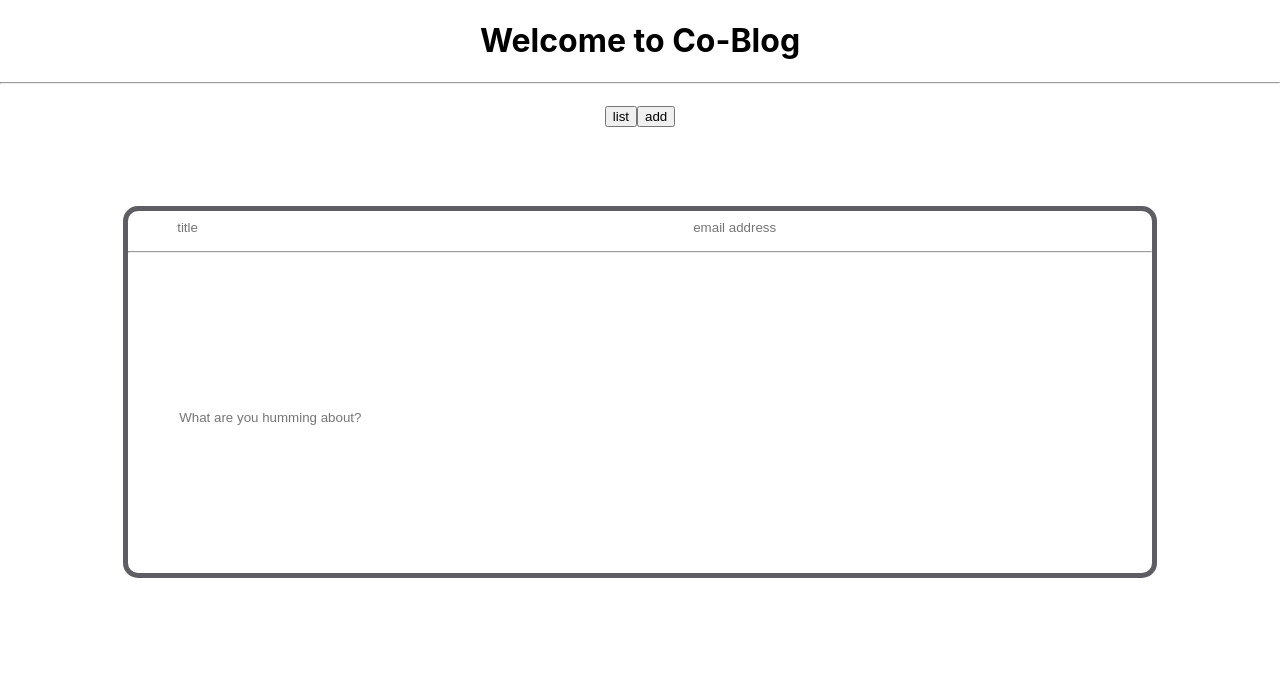
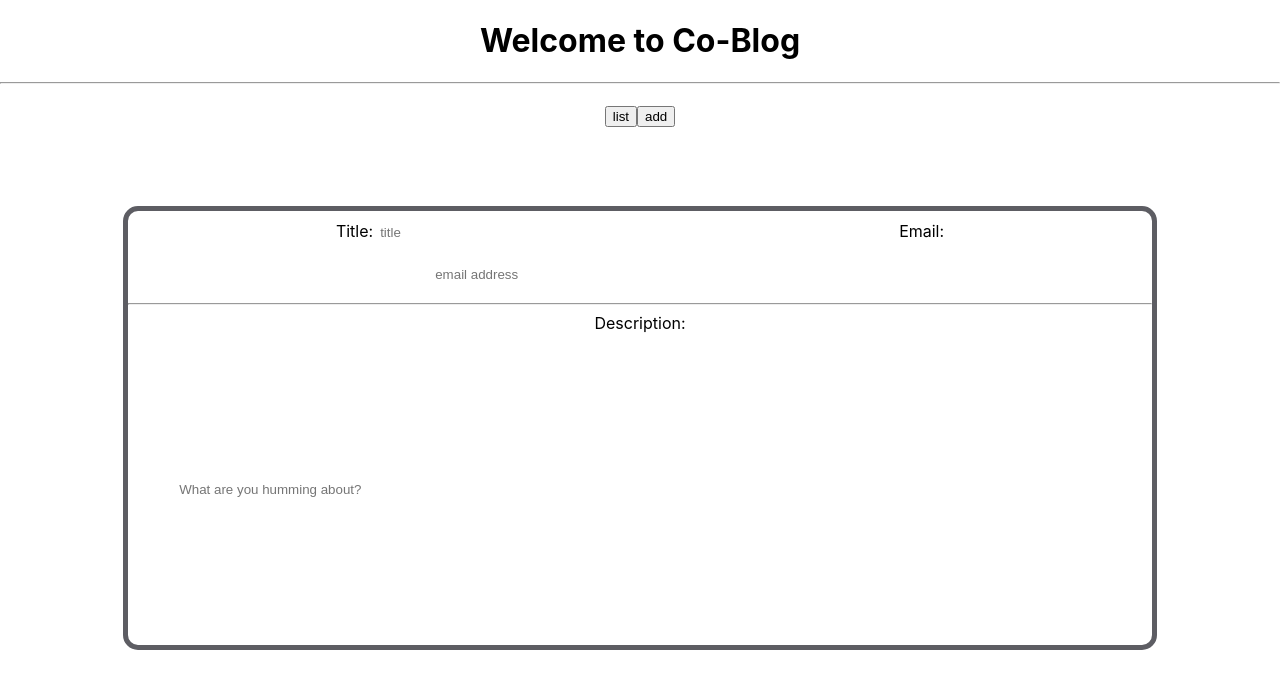
Before and after one commit to ssspiderzzz/blog-colinkz, a React (Create React App) app in the folder react-front-end/: page / in a window 1280 px wide. Shown: the top 688 px of the page. Built offline with nearby package versions, Linux system fonts and the light colour scheme.

Commit message:
add new submit post

```diff
--- a/react-front-end/src/App.js
+++ b/react-front-end/src/App.js
@@ -5,18 +5,36 @@ import NewBlog from "./components/NewBlog.js";
 
 export default function App(props) {
   const [state, setState] = useState("");
+  const [newBlog, setNewBlog] = useState({
+    title: "",
+    description: "",
+    email: ""
+  });
+
+  function onSubmit() {
+    axios
+      .post("/posts/submit", { newBlog: newBlog })
+      .then(() => {
+        window.location.href = "/";
+      })
+      .catch(err => console.log(err));
+  }
 
   return (
     <React.Fragment>
       <div className="App">
         <h1>Welcome to Co-Blog</h1>
         <hr />
-        <h1>{state.message}</h1>
+        <h1>{newBlog.title}</h1>
+        <h1>{newBlog.email}</h1>
+        <h1>{newBlog.description}</h1>
         <header>
           <button id="list">list</button>
-          <button id="add">add</button>
+          <button id="add" onClick={() => onSubmit()}>
+            add
+          </button>
         </header>
-        <NewBlog />
+        <NewBlog setNewBlog={setNewBlog} />
       </div>
     </React.Fragment>
   );
--- a/react-front-end/src/components/NewBlog.css
+++ b/react-front-end/src/components/NewBlog.css
@@ -16,11 +16,13 @@
 #inputTitle {
   width: 50%;
   height: 30px;
+  margin: 5px;
   border: none;
 }
 #inputEmail {
   width: 40%;
   height: 30px;
+  margin: 5px;
   border: none;
 }
 
--- a/react-front-end/src/components/NewBlog.js
+++ b/react-front-end/src/components/NewBlog.js
@@ -1,31 +1,44 @@
 import React, { useState } from "react";
-import axios from "axios";
 import "./NewBlog.css";
 
-export default function NewOrder(props) {
+export default function NewBlog(props) {
   const [errorCheck, setErrorCheck] = useState(false);
-  const [state, setState] = useState({
-    title: "",
-    description: "",
-    email: ""
-  });
 
   return (
     <React.Fragment>
       {errorCheck && <div id="errorEmpty">Title could not be empty.</div>}
       <div id="NewBlog-Container">
         <form>
-          <input name="title" id="inputTitle" placeholder="title"></input>
+          <span>Title:</span>
+          <input
+            name="title"
+            id="inputTitle"
+            placeholder="title"
+            onChange={event =>
+              props.setNewBlog({ ...props.newBlog, title: event.target.value })
+            }
+          ></input>
+          <span>Email:</span>
           <input
             name="email"
             id="inputEmail"
             placeholder="email address"
+            onChange={event =>
+              props.setNewBlog({ ...props.newBlog, email: event.target.value })
+            }
           ></input>
           <hr />
+          <span>Description:</span>
           <input
             name="des"
             id="inputDescription"
             placeholder="What are you humming about?"
+            onChange={event =>
+              props.setNewBlog({
+                ...props.newBlog,
+                description: event.target.value
+              })
+            }
           ></input>
         </form>
 
```
Also changed, not shown: 1 other file (tests, documents, lock files or other folders).
